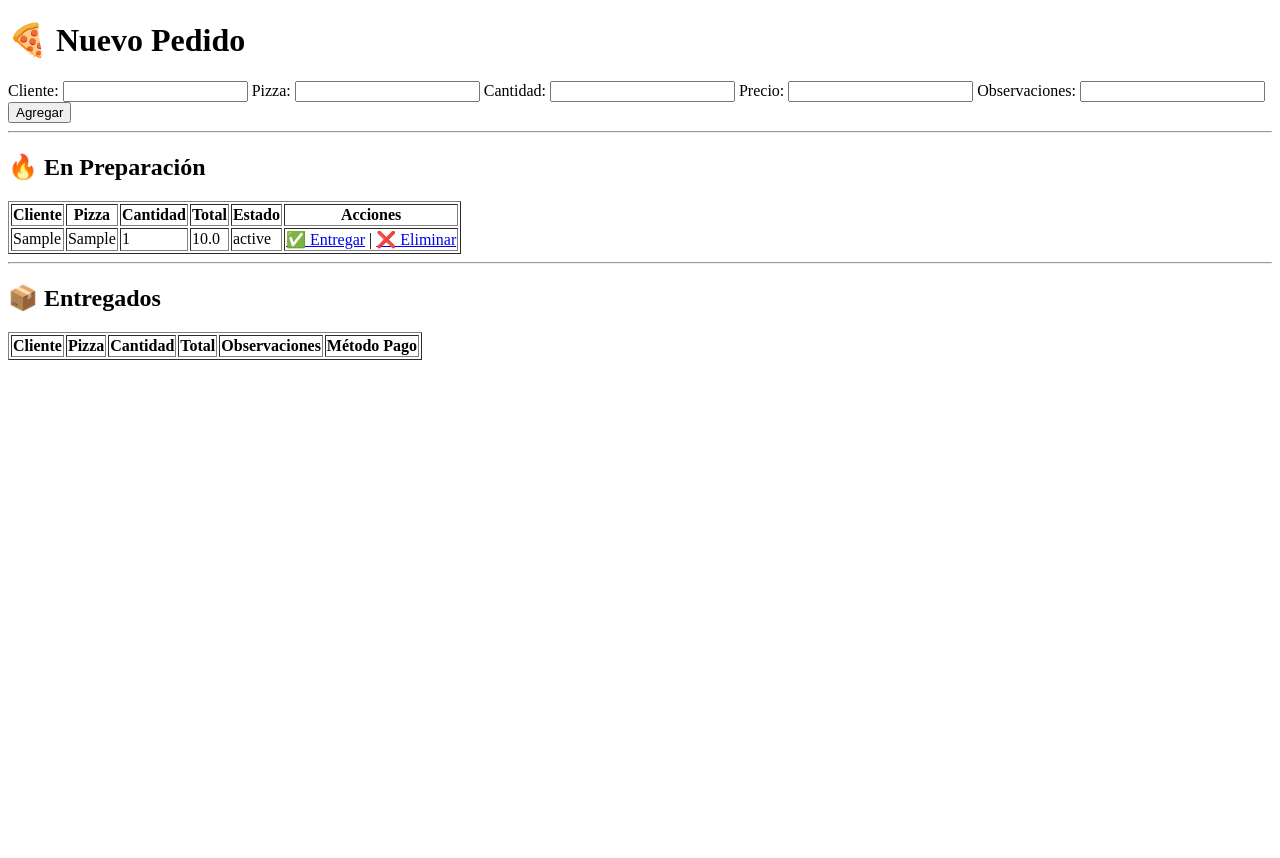
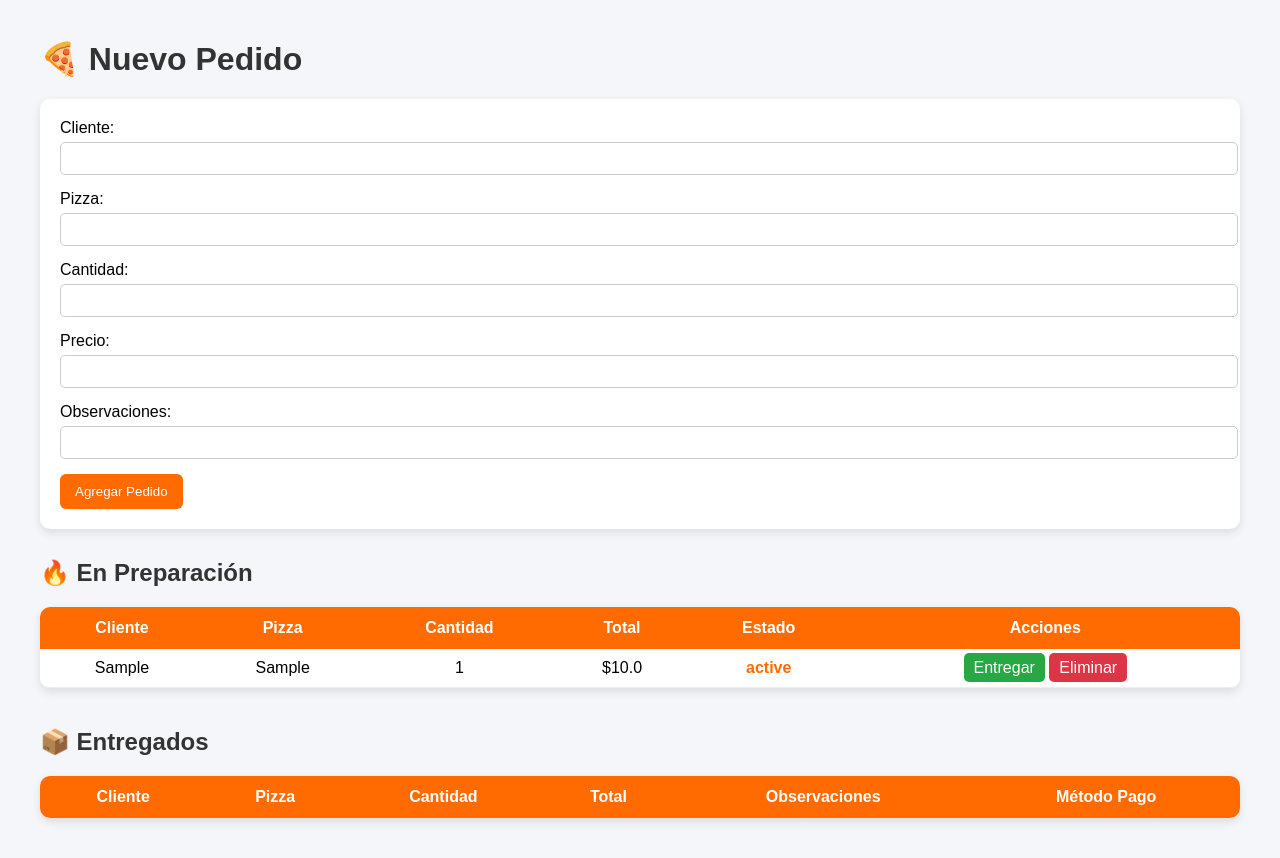
Before and after one commit to psvacg0035-art/gestor_pizzas, a Flask app: page / in a window 1280 px wide. Before the commit the page ends 360 px from the top, so only its background shows below. Run offline with Flask 3, Linux system fonts and the light colour scheme; tables that the repository leaves empty hold one stand-in row (values such as "Sample post"); lists and menus that the app fills with data are empty.

Commit message:
diseño bonito restaurado

```diff
--- a/templates/index.html
+++ b/templates/index.html
@@ -2,6 +2,93 @@
 <html>
 <head>
     <title>Gestor de Pizzas</title>
+    <style>
+        body {
+            font-family: Arial, sans-serif;
+            background-color: #f4f6f9;
+            margin: 40px;
+        }
+
+        h1, h2 {
+            color: #333;
+        }
+
+        form {
+            background: white;
+            padding: 20px;
+            border-radius: 10px;
+            box-shadow: 0px 4px 10px rgba(0,0,0,0.1);
+            margin-bottom: 30px;
+        }
+
+        input, select {
+            padding: 8px;
+            margin: 5px 0 15px 0;
+            width: 100%;
+            border-radius: 5px;
+            border: 1px solid #ccc;
+        }
+
+        button {
+            background-color: #ff6b00;
+            color: white;
+            border: none;
+            padding: 10px 15px;
+            border-radius: 6px;
+            cursor: pointer;
+        }
+
+        button:hover {
+            background-color: #e65c00;
+        }
+
+        table {
+            width: 100%;
+            border-collapse: collapse;
+            background: white;
+            box-shadow: 0px 4px 10px rgba(0,0,0,0.1);
+            border-radius: 10px;
+            overflow: hidden;
+            margin-bottom: 40px;
+        }
+
+        th {
+            background-color: #ff6b00;
+            color: white;
+            padding: 12px;
+        }
+
+        td {
+            padding: 10px;
+            text-align: center;
+            border-bottom: 1px solid #eee;
+        }
+
+        tr:hover {
+            background-color: #f2f2f2;
+        }
+
+        .btn-entregar {
+            background-color: #28a745;
+            padding: 6px 10px;
+            color: white;
+            border-radius: 5px;
+            text-decoration: none;
+        }
+
+        .btn-eliminar {
+            background-color: #dc3545;
+            padding: 6px 10px;
+            color: white;
+            border-radius: 5px;
+            text-decoration: none;
+        }
+
+        .estado {
+            font-weight: bold;
+            color: #ff6b00;
+        }
+    </style>
 </head>
 <body>
 
@@ -23,14 +110,12 @@
     <label>Observaciones:</label>
     <input type="text" name="observaciones">
 
-    <button type="submit">Agregar</button>
+    <button type="submit">Agregar Pedido</button>
 </form>
-
-<hr>
 
 <h2>🔥 En Preparación</h2>
 
-<table border="1">
+<table>
 <tr>
     <th>Cliente</th>
     <th>Pizza</th>
@@ -45,22 +130,19 @@
     <td>{{ pedido.cliente }}</td>
     <td>{{ pedido.pizza }}</td>
     <td>{{ pedido.cantidad }}</td>
-    <td>{{ pedido.total }}</td>
-    <td>{{ pedido.estado }}</td>
+    <td>${{ pedido.total }}</td>
+    <td class="estado">{{ pedido.estado }}</td>
     <td>
-        <a href="/entregar/{{ pedido.id }}">✅ Entregar</a>
-        |
-        <a href="/eliminar/{{ pedido.id }}">❌ Eliminar</a>
+        <a class="btn-entregar" href="/entregar/{{ pedido.id }}">Entregar</a>
+        <a class="btn-eliminar" href="/eliminar/{{ pedido.id }}">Eliminar</a>
     </td>
 </tr>
 {% endfor %}
 </table>
 
-<hr>
-
 <h2>📦 Entregados</h2>
 
-<table border="1">
+<table>
 <tr>
     <th>Cliente</th>
     <th>Pizza</th>
@@ -75,7 +157,7 @@
     <td>{{ pedido.cliente }}</td>
     <td>{{ pedido.pizza }}</td>
     <td>{{ pedido.cantidad }}</td>
-    <td>{{ pedido.total }}</td>
+    <td>${{ pedido.total }}</td>
     <td>{{ pedido.observaciones }}</td>
     <td>{{ pedido.metodo_pago }}</td>
 </tr>
```
Also changed, not shown: templates/entregar.html (+43 -15 lines).
